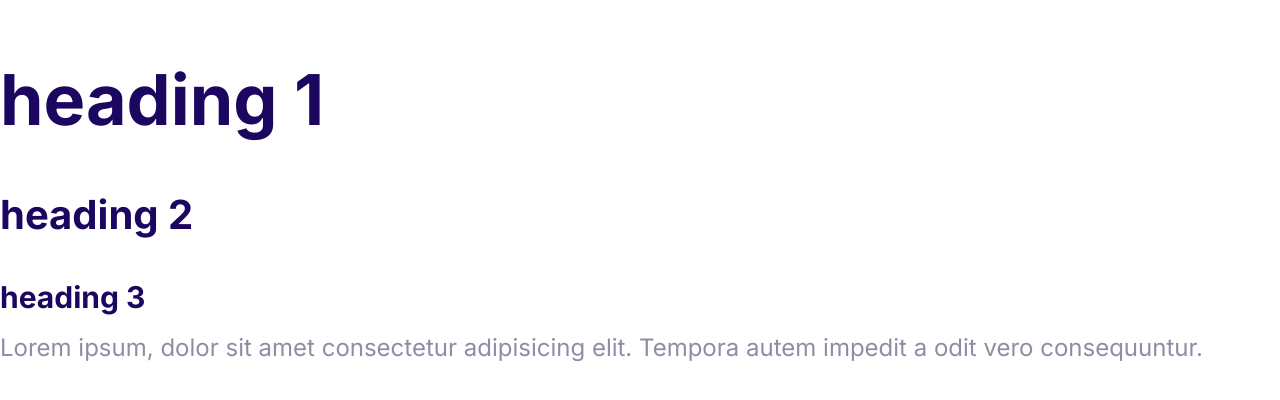
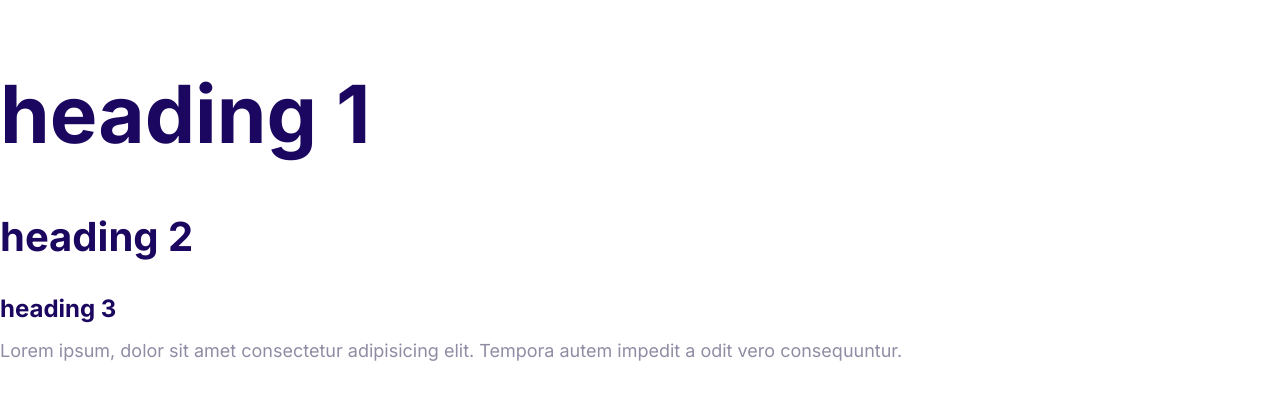
Before and after one commit to meganreneethompson/megify, a plain HTML site: page index.html in a window 1280 px wide. Drawn offline with Linux system fonts and the light colour scheme.

Commit message:
Define the the styles for the fonts

```diff
--- a/CSS/style.css
+++ b/CSS/style.css
@@ -30,3 +30,13 @@ h3 {font-size: 3rem;
 p {
     margin-top: 0;
 }
+
+
+@media screen and (min-width: 1024px)
+
+{
+body {font-size: 1.8rem;}
+    h1 {font-size: 8rem;}
+    h2 {font-size: 4rem;}
+    h3 {font-size: 2.4rem;}
+}
```
